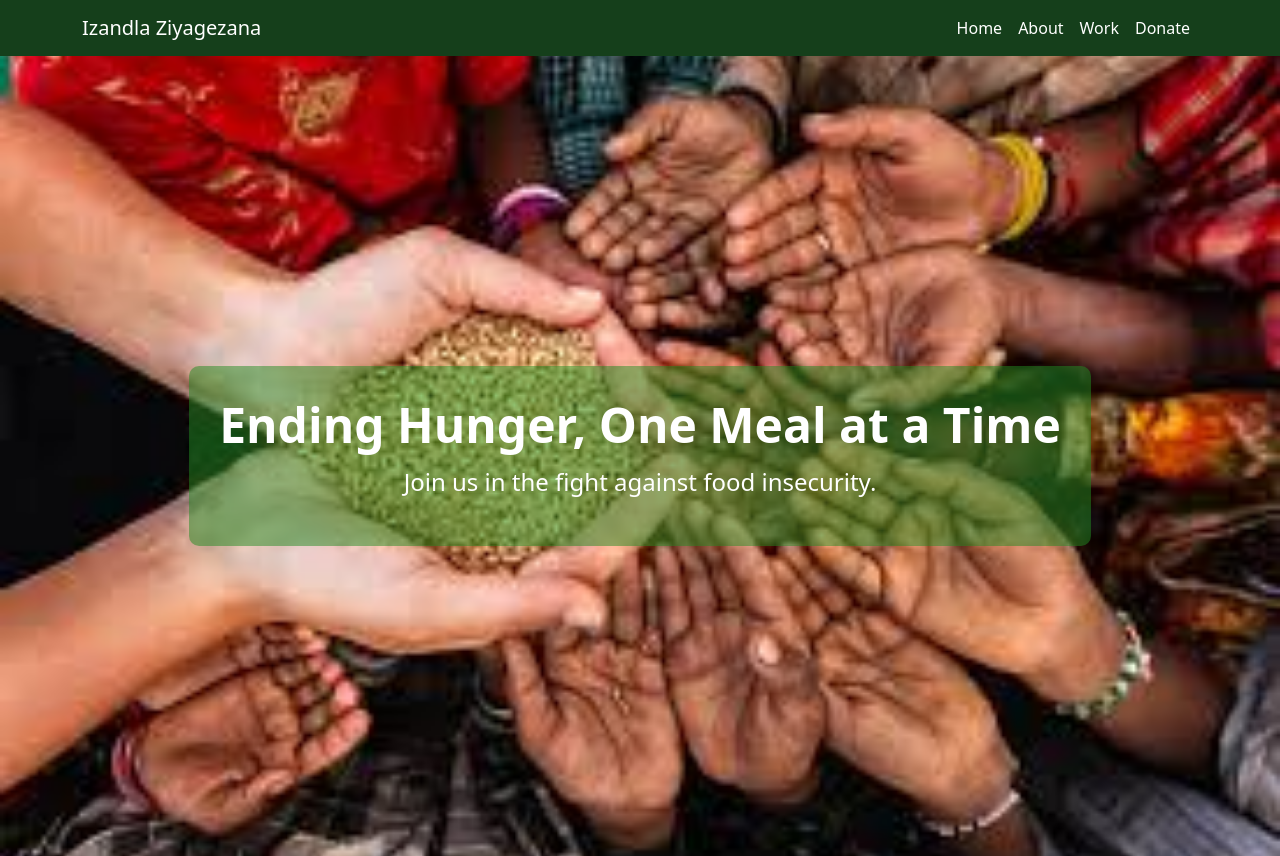
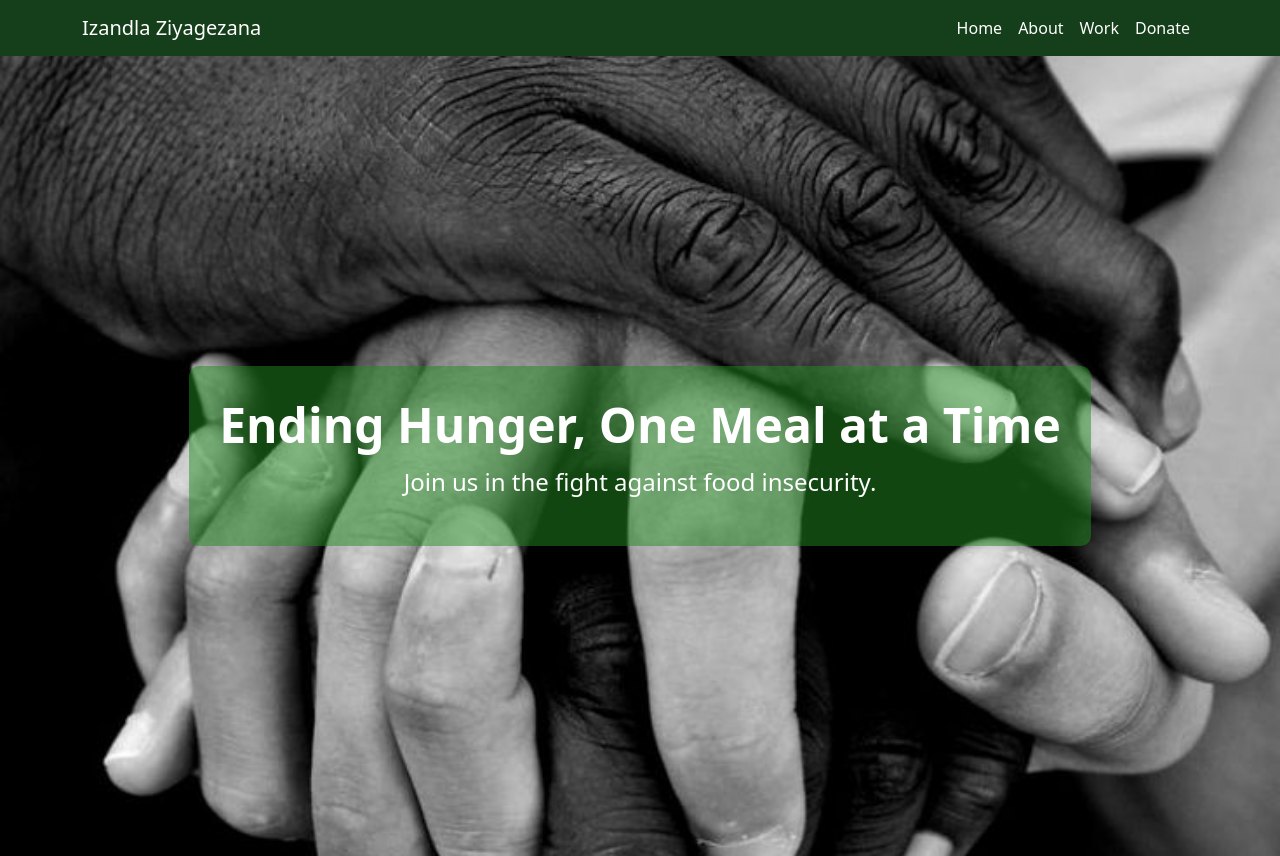
Before and after one commit to NosiphoHlongwane1/charity-website, a React (Create React App) app in the folder charity-website/: page / in a window 1280 px wide. Built offline with nearby package versions, Linux system fonts and the light colour scheme.

Commit message:
Update Home.css

```diff
--- a/charity-website/src/pages/Home.css
+++ b/charity-website/src/pages/Home.css
@@ -3,7 +3,7 @@
     position: relative;
     width: 100%;
     height: 100vh;
-    background-image: url("/src/media/heroimg.jpg");
+    background-image: url("/src/media/izandlaimg.jpg");
     background-size: cover;
     background-position: center;
     background-repeat: no-repeat;
```
